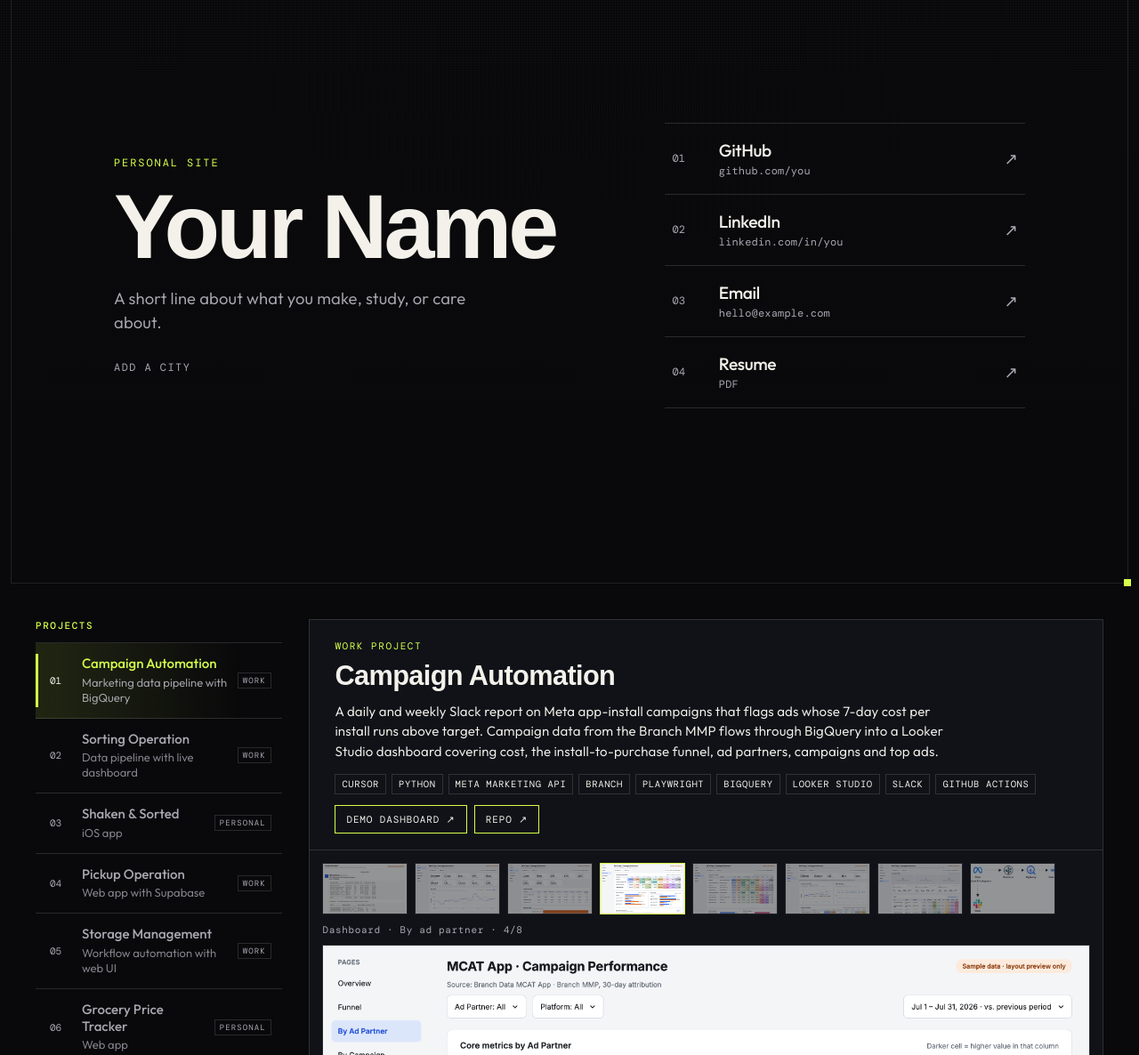
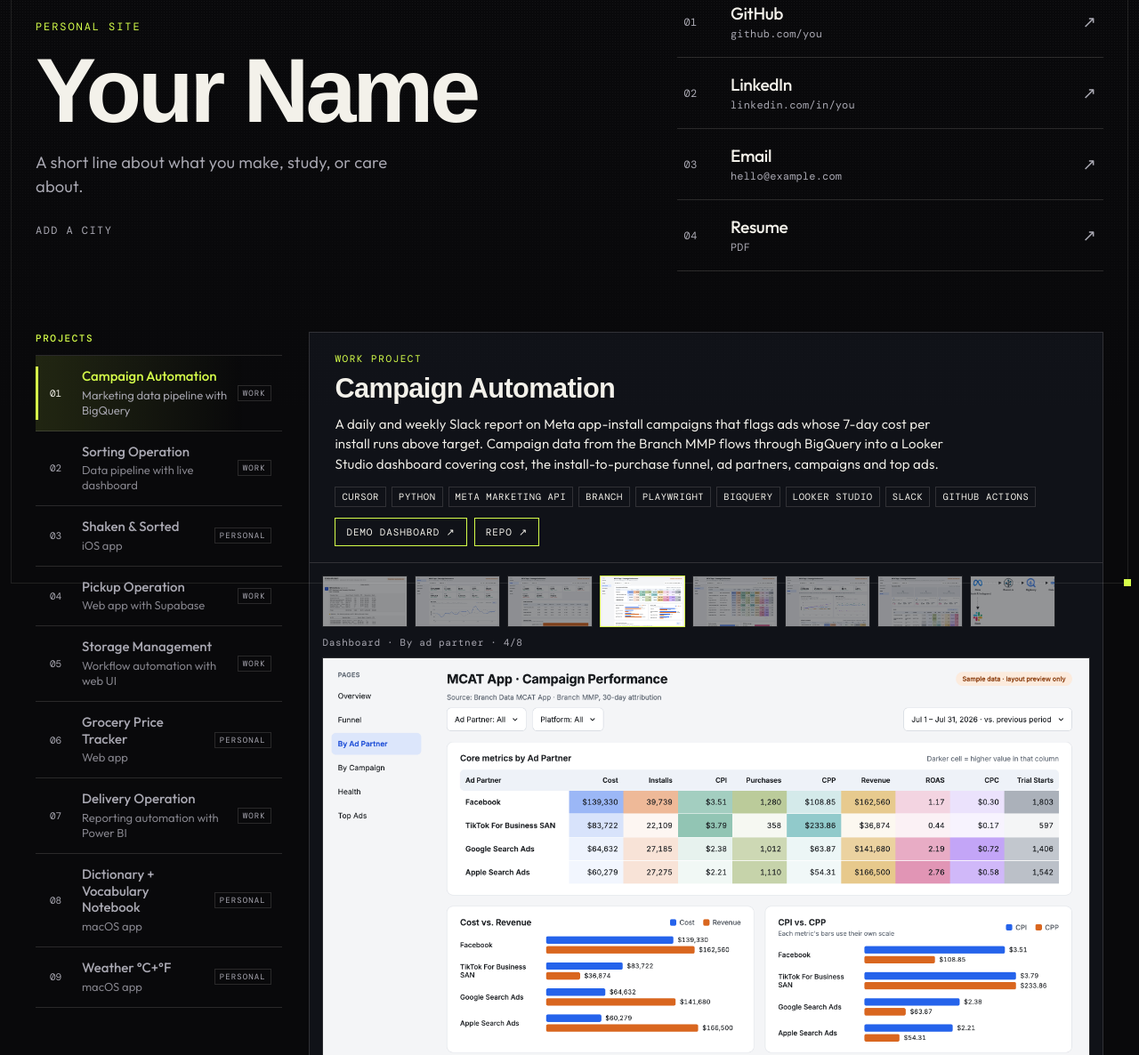
Before and after one commit to yxwvwxy/website, a plain HTML site: page index.html in a window 1280 px wide. Shown: the part 132-1318 px from the top of the page at 89% size. Drawn offline with nearby package versions, Linux system fonts and the light colour scheme; a web font is replaced by a local one.

Commit message:
Show the whole project list and tighten the intro
The list no longer scrolls on its own; on short windows it scrolls with the
page until the last project shows, then stays put. The intro no longer fills
the first screen and now lines up with the projects.

Co-Authored-By: Claude Opus 5.5 <noreply@anthropic.com>

```diff
--- a/index.html
+++ b/index.html
@@ -13,7 +13,7 @@
       href="https://fonts.googleapis.com/css2?family=DM+Mono:ital,wght@0,400;0,500&family=Outfit:wght@360;500&family=Unbounded:wght@500;700&display=swap"
       rel="stylesheet"
     />
-    <link rel="stylesheet" href="styles.css?v=2026-11-12" />
+    <link rel="stylesheet" href="styles.css?v=2026-11-12n" />
   </head>
   <body>
     <div class="frame" aria-hidden="true"></div>
@@ -100,6 +100,6 @@
       </section>
     </main>
 
-    <script src="projects.js?v=2026-11-12l"></script>
+    <script src="projects.js?v=2026-11-12m"></script>
   </body>
 </html>
--- a/projects.js
+++ b/projects.js
@@ -187,4 +187,14 @@ function showMedia(p, k) {
   if (top < 0) scrollTo({ top: scrollY + top - 28, behavior: reduce ? "auto" : "smooth" });
 }
 
+// The whole list is always shown. When it is taller than the window, it scrolls with the
+// page until its last project is visible, then stays put.
+const side = document.querySelector(".pj-side");
+function fitSide() {
+  const top = Math.min(28, innerHeight - side.offsetHeight - 28);
+  side.style.setProperty("--pj-side-top", top + "px");
+}
+addEventListener("resize", fitSide);
+fitSide();
+
 select(0);
--- a/styles.css
+++ b/styles.css
@@ -73,10 +73,9 @@ body::before {
 }
 
 .page {
-  min-height: 100dvh;
-  max-width: 1120px;
+  max-width: 1480px;
   margin: 0 auto;
-  padding: 44px 48px 40px;
+  padding: 44px 40px 40px;
   display: flex;
   flex-direction: column;
   gap: 32px;
@@ -135,12 +134,11 @@ body::before {
 }
 
 .stage {
-  flex: 1;
   display: grid;
   grid-template-columns: minmax(0, 1.15fr) minmax(280px, 0.85fr);
   gap: 72px;
   align-items: center;
-  min-height: calc(100dvh - 124px);
+  padding: 24px 0 8px;
 }
 
 .kicker {
@@ -278,7 +276,7 @@ h1 {
     grid-template-columns: 1fr;
     gap: 40px;
     align-items: start;
-    min-height: 0;
+    padding: 8px 0 0;
   }
 
   h1 {
@@ -293,13 +291,6 @@ h1 {
   scroll-margin-top: 28px;
 }
 
-/* on wide screens the projects use more of the window than the intro does */
-@media (min-width: 901px) {
-  .work {
-    margin-inline: calc((100% - min(1480px, 100vw - 80px)) / 2);
-  }
-}
-
 .pj {
   display: grid;
   grid-template-columns: minmax(240px, 0.62fr) minmax(0, 2fr);
@@ -310,10 +301,10 @@ h1 {
 /* the list stays put while the page scrolls */
 .pj-side {
   position: sticky;
-  top: 28px;
+  /* projects.js lowers this on short windows, so the whole list is always reachable */
+  top: var(--pj-side-top, 28px);
   display: flex;
   flex-direction: column;
-  max-height: calc(100vh - 56px);
 }
 
 .pj-side-head {
@@ -328,7 +319,7 @@ h1 {
   color: var(--accent);
 }
 
-.pj-list { list-style: none; margin: 0; padding: 0; overflow-y: auto; min-height: 0; }
+.pj-list { list-style: none; margin: 0; padding: 0; }
 
 .pj-list button {
   position: relative;
@@ -435,7 +426,7 @@ h1 {
 /* phones and narrow windows: the list becomes a row of chips above the project */
 @media (max-width: 900px) {
   .pj { display: flex; flex-direction: column; align-items: stretch; gap: 14px; }
-  .pj-side { position: static; max-height: none; min-width: 0; }
+  .pj-side { position: static; min-width: 0; }
   .pj-side-head { display: none; }
   .pj-list { display: flex; gap: 8px; overflow-x: auto; overflow-y: hidden; padding-bottom: 4px; }
   .pj-list li { flex: none; }
```
